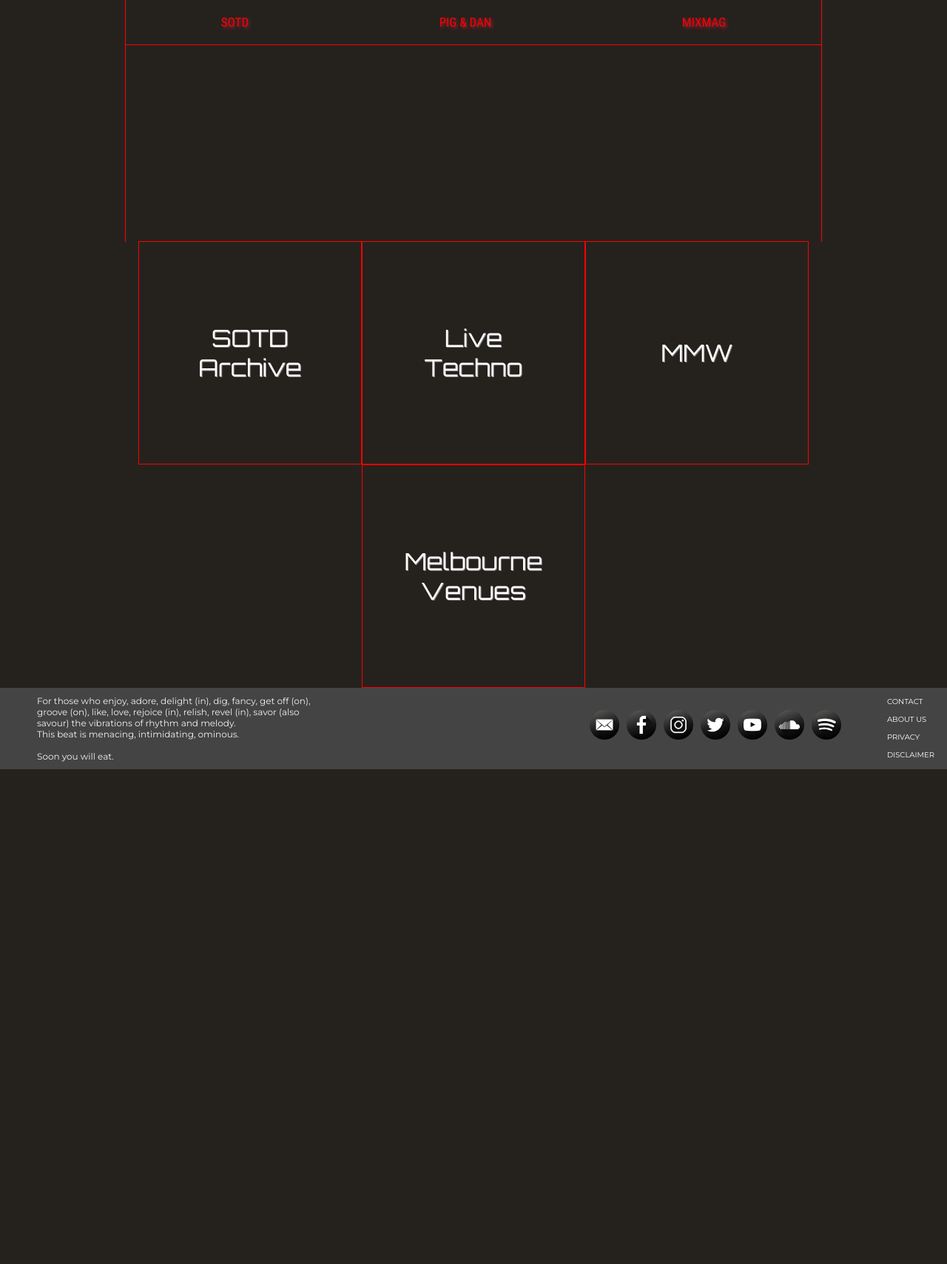
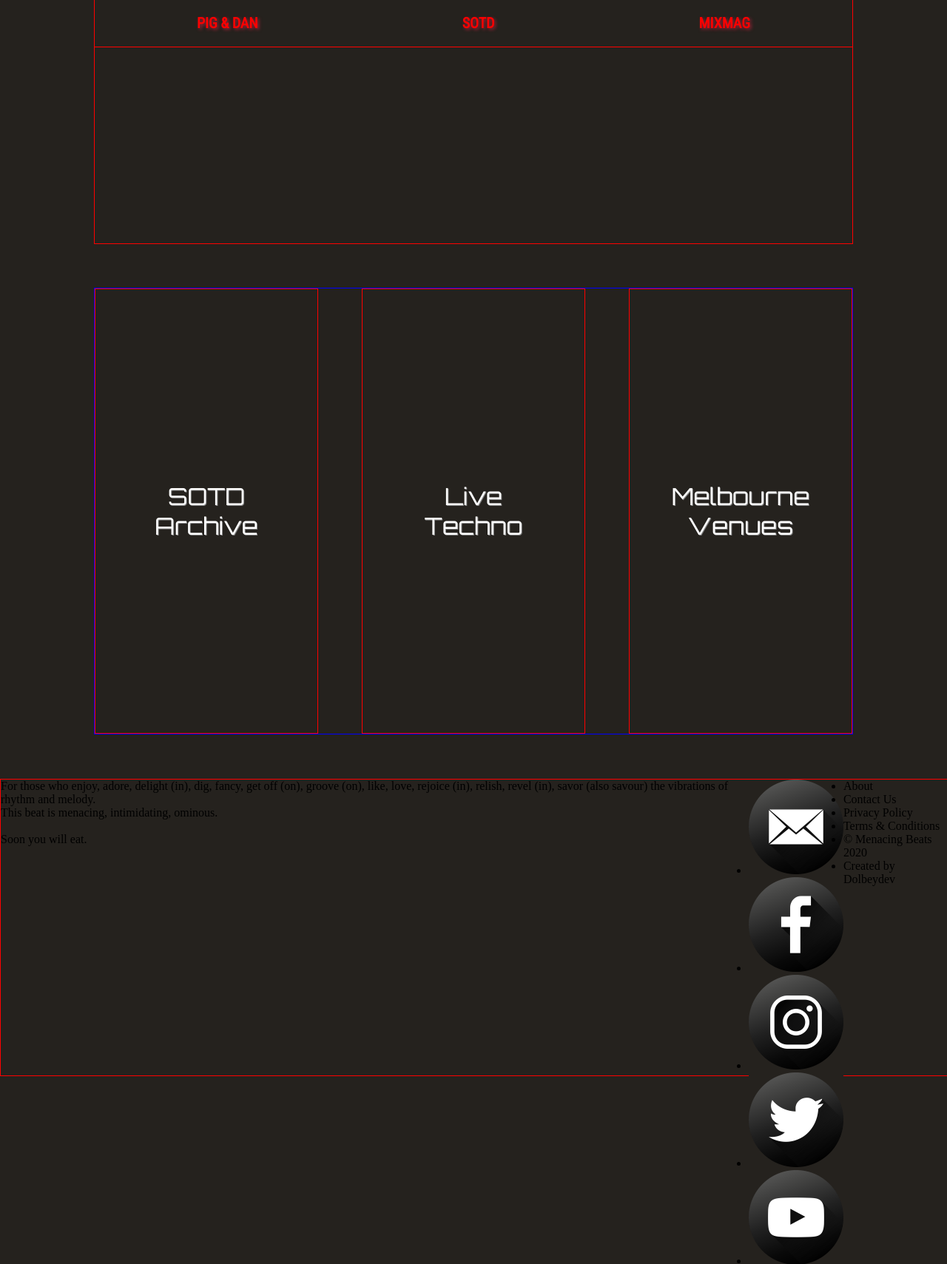
Before and after one commit to MenacingBeats/menacingbeats.com, a PHP site: page / in a window 1280 px wide. Shown: the part 650-2359 px from the top of the page at 74% size. Before the commit the page ends 1690 px from the top, so only its background shows below. Run offline with PHP 8.4, Linux system fonts and the light colour scheme.

Commit message:
grid and footer begin

```diff
--- a/contact.html
+++ b/contact.html
@@ -95,7 +95,8 @@
 
 <!-- Footer -->
 
-<footer class="footer-container">
+<footer>
+    <div class="footer-container">
         <div class="blurb">
         For those who enjoy, adore, delight (in), dig, fancy, get off (on), groove (on), like, love, rejoice (in), relish, revel (in), savor (also savour) the vibrations of rhythm and melody. <br>
         This beat is menacing, intimidating, ominous. <br> <br>
@@ -118,6 +119,7 @@
                     <li><a href="about.html">DISCLAIMER</a></li>
                 </ul>
             </div>
+    </div>
 </footer>
     <script src="script.js"></script>
 </body>
--- a/index.html
+++ b/index.html
@@ -70,7 +70,7 @@
             <!-- Mha Lri Frequencies -->
             <!-- <iframe width="100%" height="800" src="https://www.youtube.com/embed/INQB2t3_rak?control=0" frameborder="0" allow="accelerometer; encrypted-media; gyroscope; picture-in-picture" allowfullscreen></iframe> -->
             <!-- Pig and Dan -->
-            <iframe width="940" height="529" src="https://www.youtube.com/embed/HIWkXV4L3W8" frameborder="0" allow="accelerometer; autoplay; encrypted-media; gyroscope; picture-in-picture" allowfullscreen></iframe>
+            <iframe width="80%" height="529" src="https://www.youtube.com/embed/HIWkXV4L3W8" frameborder="0" allow="accelerometer; autoplay; encrypted-media; gyroscope; picture-in-picture" allowfullscreen></iframe>
             <!-- Hosh cercle -->
 
             <!-- Amelie lense Brussels -->
@@ -92,9 +92,9 @@
 
         <section class="sotd-container">
             <div class="sotd-headline">
-                <p>SOTD</p>
-                <p>Pig & Dan</p>
-                <p>mixmag</p>
+                <h3>Pig & Dan</h3>
+                <h3>SOTD</h3>
+                <h3>mixmag</h3>
             </div>
         </section>
 
@@ -116,10 +116,6 @@
                 <div class="grid-item">
                     <!-- <img src="rainbow.jpg" alt="gig guide thumbnail"> -->
                     <div class="grid-text">Live Techno</div>
-                </div>
-                <div class="grid-item">
-                    <!-- <img src="MMW.jpg" alt="MMW poster image"> -->
-                    <div class="grid-text">MMW</div>
                 </div>
                 <div class="grid-item">
                     <!-- <img src="redclub.jpg" alt="city venues thumbnail"> -->
@@ -155,6 +151,17 @@
                 <li><a href="about.html">DISCLAIMER</a></li>
              </ul>
         </div>
+        <div class="footer-bottom-admin">
+            <ul>
+                <li><a href=""></a>About</li>
+                <li><a href=""></a>Contact Us</li>
+                <li><a href=""></a>Privacy Policy</li>
+                <li><a href=""></a>Terms & Conditions</li>
+                <li><a href=""></a>© Menacing Beats 2020</li>
+                <li><a href=""></a>Created by Dolbeydev</li>
+
+            </ul>
+        </div>
 </footer>
     <script src="script.js"></script>
 </body>
--- a/style.css
+++ b/style.css
@@ -426,7 +426,7 @@
     font-family: 'Roboto Condensed', sans-serif;
     color: red;
     text-shadow: 2px 2px 4px #9d2236;
-    width: 940px;
+    width: 80%;
     text-align: center;
     display: inline-block;
     font-size: 17px;
@@ -455,7 +455,7 @@
 
 
 .mb-review-container {
-    width: 940px;
+    width: 80%;
     height: 265px;
     border: 1px solid red;
     border-top: none;
@@ -490,18 +490,22 @@
     display: flex;
     justify-content: center;
     flex-wrap: wrap;
+    width: 100%;
+    margin: 60px 0px;
 }
 
 .grid {
-    width: 940px;
+    width: 80%;
     display: flex;
-    justify-content: center;
+    justify-content: space-between;
     flex-wrap: wrap;
+    border: 1px solid blue;
+
 }
 
 .grid-item {
     width: 300px;
-    height: 300px;
+    height: 600px;
     position: relative;
     text-align: center;
     border: 1px solid red;
@@ -534,19 +538,22 @@
 
 /* FOOTER */
 
-footer {
-    background-color: #444444;
-}
-
 .footer-container {
-    background-color: #444444;
-    height: 110px;
+    border: 1px solid red;
+    height: 400px;
     width: 100%;
     display: flex;
     flex-flow: row;
     flex-direction: row;
     justify-content: space-between;
+    text-decoration-style: none;
 }
+
+/* footer {
+    background-color: #444444;
+}
+
+
 
 footer .blurb {
     background: #444444;
@@ -598,7 +605,7 @@
 }
 
 /* Nav links in footer */
-.footer-links {
+/* .footer-links {
     display: flex;
     background-color: #444444;
     flex-direction: column;
@@ -613,7 +620,7 @@
 footer .footer-links a:hover {
     opacity: 0.6;
     transition: 0.3s;
-}
+} */
 
 
 
```
Lines whose indentation alone changed are shown as unchanged.
